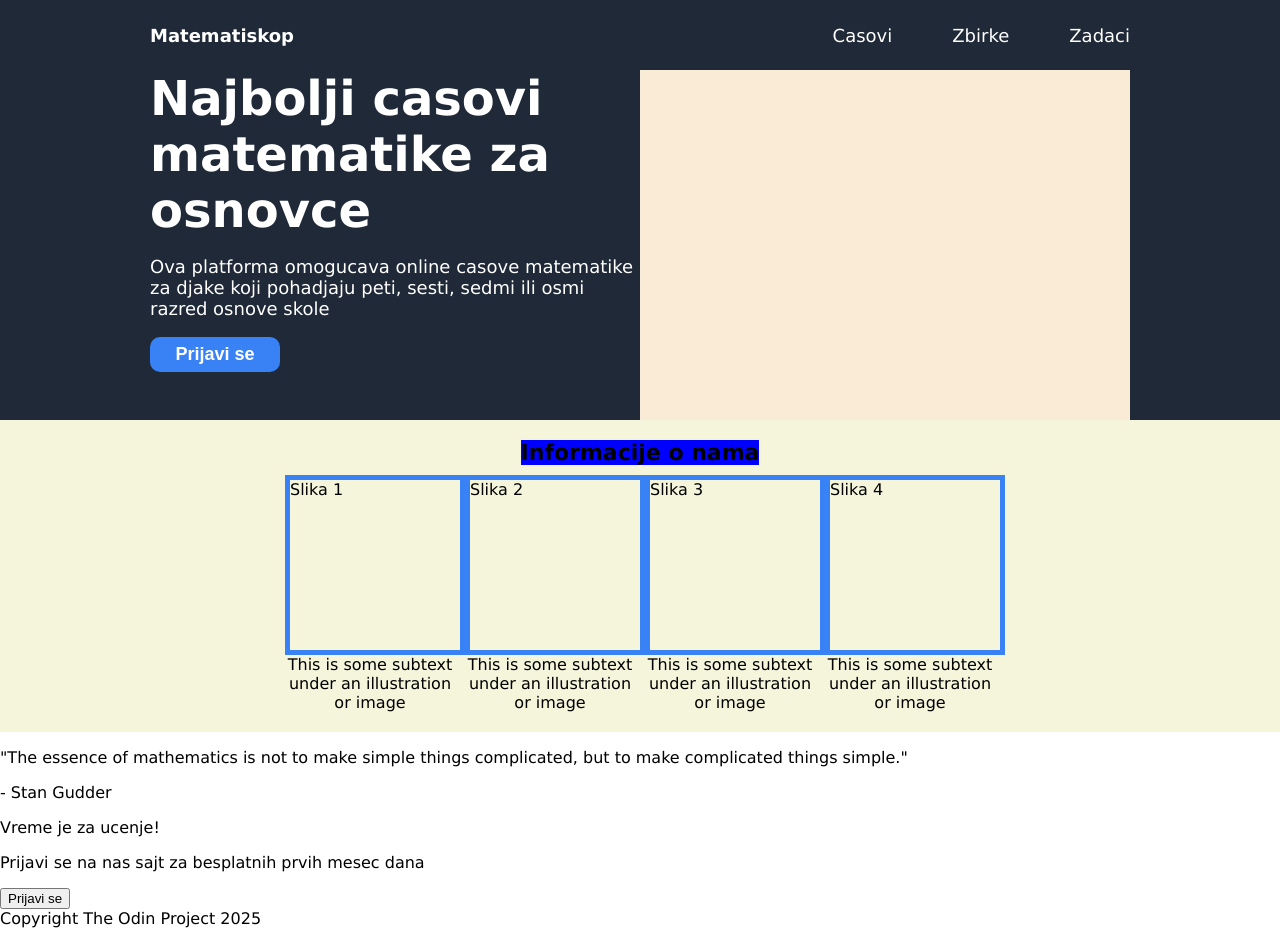
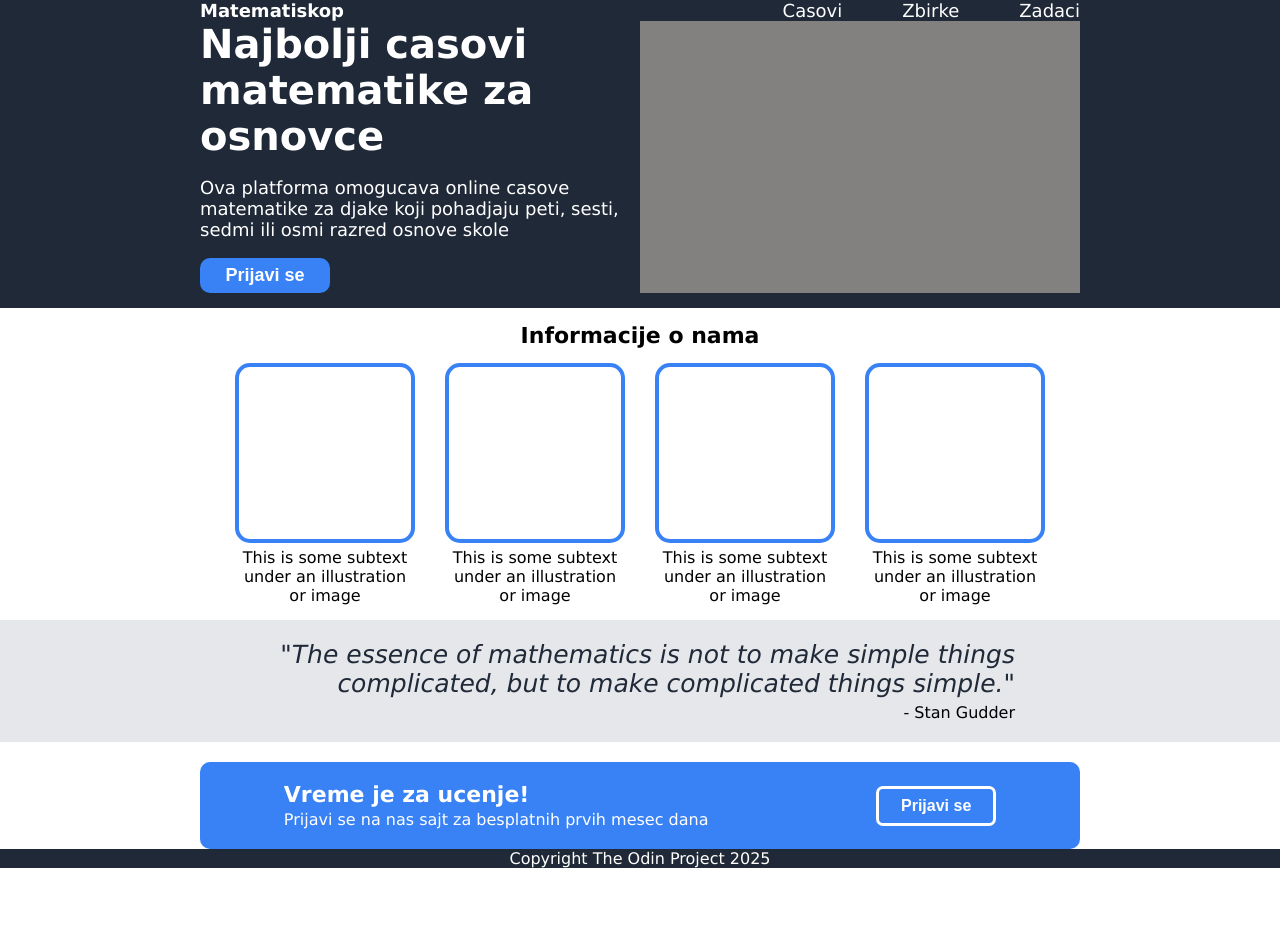
Before and after one commit to lukaadzic00/landing-page, a plain HTML site: page index.html in a window 1280 px wide. After the commit the page ends 868 px from the top, so only its background shows below. Drawn offline with Linux system fonts and the light colour scheme.

Commit message:
CSS verzija 3

```diff
--- a/index.html
+++ b/index.html
@@ -28,39 +28,37 @@
     <div class="random-information">
         <p id="info">Informacije o nama</p>
         <div class="container">
-            <div>
-                <div class="slika">Slika 1</div>
+            <div class="container-unutrasnji">
+                <div class="slika"></div>
                 <p class="unutrasnji-p">This is some subtext under an illustration or image</p>
             </div>
-            <div>
-                <div class="slika">Slika 2</div>
+            <div class="container-unutrasnji">
+                <div class="slika"></div>
                 <p class="unutrasnji-p">This is some subtext under an illustration or image</p>
             </div>
-            <div>
-                <div class="slika">Slika 3</div>
+            <div class="container-unutrasnji">
+                <div class="slika"></div>
                 <p class="unutrasnji-p">This is some subtext under an illustration or image</p>
             </div>
-            <div>
-                <div class="slika">Slika 4</div>
+            <div class="container-unutrasnji">
+                <div class="slika"></div>
                 <p class="unutrasnji-p">This is some subtext under an illustration or image</p>
             </div>
         </div>
     </div>
     <div class="quote">
-        <p>"The essence of mathematics is not to make simple things complicated, but to make complicated things simple."</p>
-        <p>- Stan Gudder</p>
+        <p class="jedan">"The essence of mathematics is not to make simple things complicated, but to make complicated things simple."</p>
+        <p class="dva">- Stan Gudder</p>
     </div>
     <div class="action">
         <div class="left-action">
-            <p>Vreme je za ucenje!</p>
+            <p class="ucenje">Vreme je za ucenje!</p>
             <p>Prijavi se na nas sajt za besplatnih prvih mesec dana</p>
         </div>
-        <div class="right-action">
-            <button>Prijavi se</button>
-        </div>
+        <button class="right-action">Prijavi se</button>
     </div>
-    <footer>
+    <div class="footer">
         Copyright The Odin Project 2025
-    </footer>
+    </div>
 </body>
 </html>
--- a/style.css
+++ b/style.css
@@ -1,14 +1,21 @@
+html, body {
+    height: 100%;       /* Obezbeđuje da body zauzme celu visinu ekrana */
+    margin: 0;          /* Uklanja default marginu */
+}
+
 body {
     margin: 0;
     font-family: Verdana, Geneva, Tahoma, sans-serif;
+    display: flex;
+    flex-direction: column;
 }
 
 /* header */
 /* ------ */
 
 header {
-    padding-left: 150px;
-    padding-right: 150px;
+    padding-left: 200px;
+    padding-right: 200px;
     background-color: #1F2937;
     color: white;
     display: flex;
@@ -33,13 +40,13 @@ a {
 /* ---- */
 
 .hero {
-    padding-left: 150px;
-    padding-right: 150px;
+    padding-left: 200px;
+    padding-right: 200px;
     font-size: 18px;
     box-sizing: border-box;
     background-color: #1F2937;
     color: white;
-    height: 350px;
+    padding-bottom: 15px;
     display: flex;
 }
 
@@ -55,7 +62,7 @@ a {
 }
 
 .left-hero p:nth-child(1) {
-    font-size: 48px;
+    font-size: 40px;
     font-weight: 900;
     margin: 0;
 }
@@ -65,7 +72,7 @@ a {
 }
 
 .right-hero {
-    background-color: antiquewhite;
+    background-color: rgb(131, 128, 128);
     height: 100%;
     width: 50%
 }
@@ -79,14 +86,12 @@ a {
     flex-direction: column;
     justify-content: center;
     align-items: center;
-    background-color: beige;
-    gap: 10px;
-    padding: 20px 150px 20px 150px;
+    gap: 15px;
+    padding: 15px 200px 15px 200px;
 }
 
 #info {
     margin: 0;
-    background-color: blue;
     font-size: 22px;
     font-weight: 700;
 }
@@ -96,21 +101,111 @@ a {
     display: flex;
     justify-content: center;
     align-items: center;
-    gap: 10px;
+    gap: 30px;
 }
 
-.container div {
-    width: 170px;
+.container-unutrasnji {
+    width: 180px;
 }
 
-.container p {
+.container-unutrasnji p {
+    margin: 0;
     padding: 0;
-    margin: 0;
     text-align: center;
+    margin-top: 5px;
 }
 
 .slika {
-    border: 5px solid #3882F6;
+    box-sizing: border-box;
     width: 100%;
     aspect-ratio: 1;
+    border: 4px solid #3882F6;
+    border-radius: 15px;
+    text-align: center;
+    align-items: center;
 }
+
+/* quote */
+/* ----- */
+
+.quote {
+    display: flex;
+    flex-direction: column;
+    justify-content: center;
+    align-items: center;
+    gap: 5px;
+    padding-top: 20px;
+    padding-bottom: 20px;
+    background-color: #E5E7EB;
+
+
+}
+
+.quote p {
+    margin: 0;
+    width: 750px;
+    text-align: end;
+}
+
+.quote .jedan {
+    font-size: 25px;
+    font-style: italic;
+    font-weight: 100;
+    color: #1F2937;
+}
+
+/* action */
+/* ------ */
+
+.action {
+    display: flex;
+    background-color: #3882F6;
+    margin-top: 20px;
+    margin-left: 200px;
+    margin-right: 200px;
+    color: white;
+    border-radius: 10px;
+    justify-content: space-around;
+    padding-top: 20px;
+    padding-bottom: 20px;
+}
+
+.left-action {
+    display: flex;
+    flex-direction: column;
+    gap: 3px;
+}
+
+.action p {
+    margin: 0;
+}
+
+.ucenje {
+    font-size: 22px;
+    font-weight: 700;
+}
+
+.right-action {
+    height: 40px;
+    width: 120px;
+    color: white;
+    background-color: #3882F6;
+    border: 3px solid white;
+    border-radius: 7px;
+    align-self: center;
+    font-weight: 700;
+    font-size: 16px;
+}
+
+/* footer */
+/* ------ */
+
+.footer {
+    background-color: #1F2937;
+    display: flex;
+    justify-content: center;
+    align-items: center;
+    height: 70px;
+    color: white;
+    margin-top: auto;
+}
```
